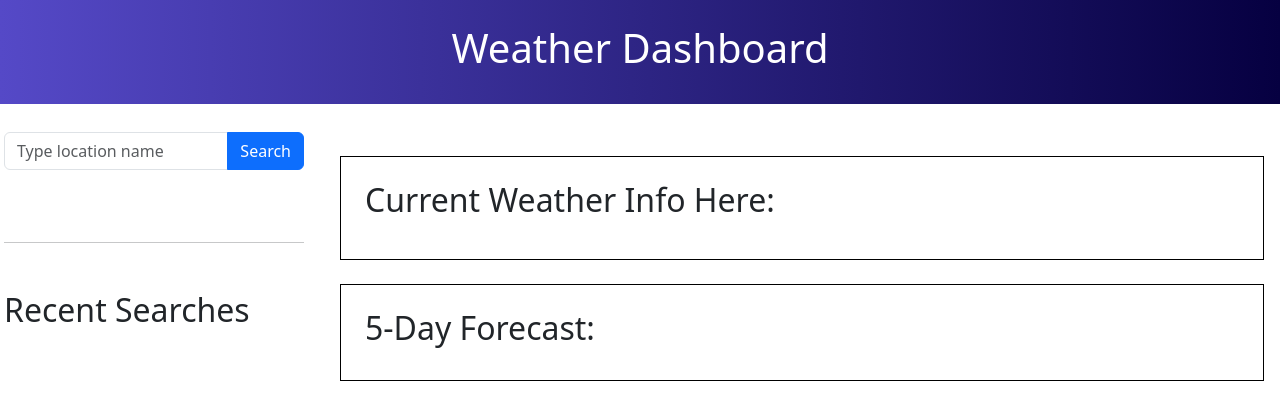
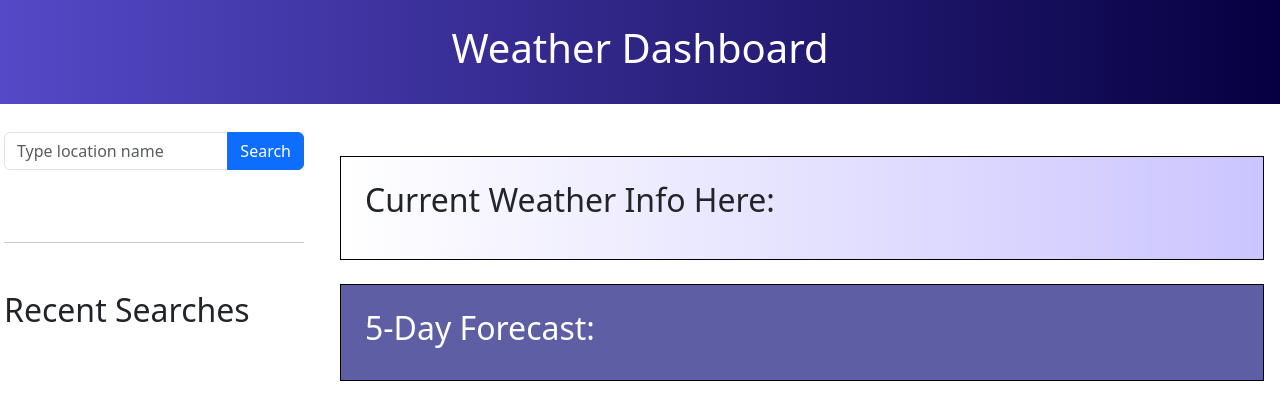
Before and after one commit to Devarasen/5-Day-Weather-Forecast--ds-module6challenge, a plain HTML site: page index.html in a window 1280 px wide. Drawn offline with nearby package versions, Linux system fonts and the light colour scheme.

Commit message:
css update

```diff
--- a/assets/style.css
+++ b/assets/style.css
@@ -14,3 +14,15 @@
     margin: 0;
     padding: 0;
 }
+
+#forecast-info {
+    background-color: rgb(94, 94, 165);
+}
+
+#forecast-info h2 {
+    color: white;
+}
+
+#current-info {
+    background-image: linear-gradient(to right, #ffffff, #cbc5ff);
+}
```
